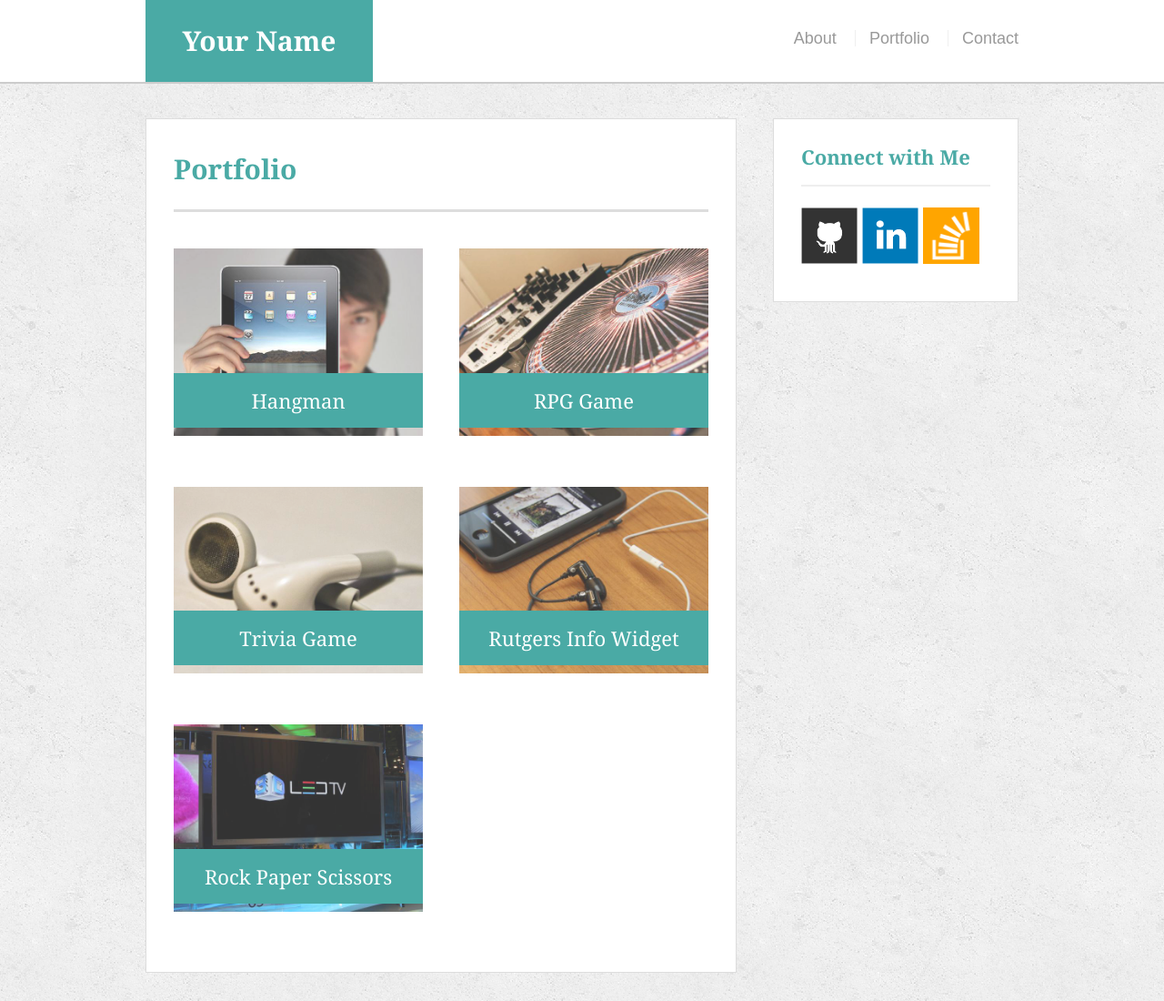
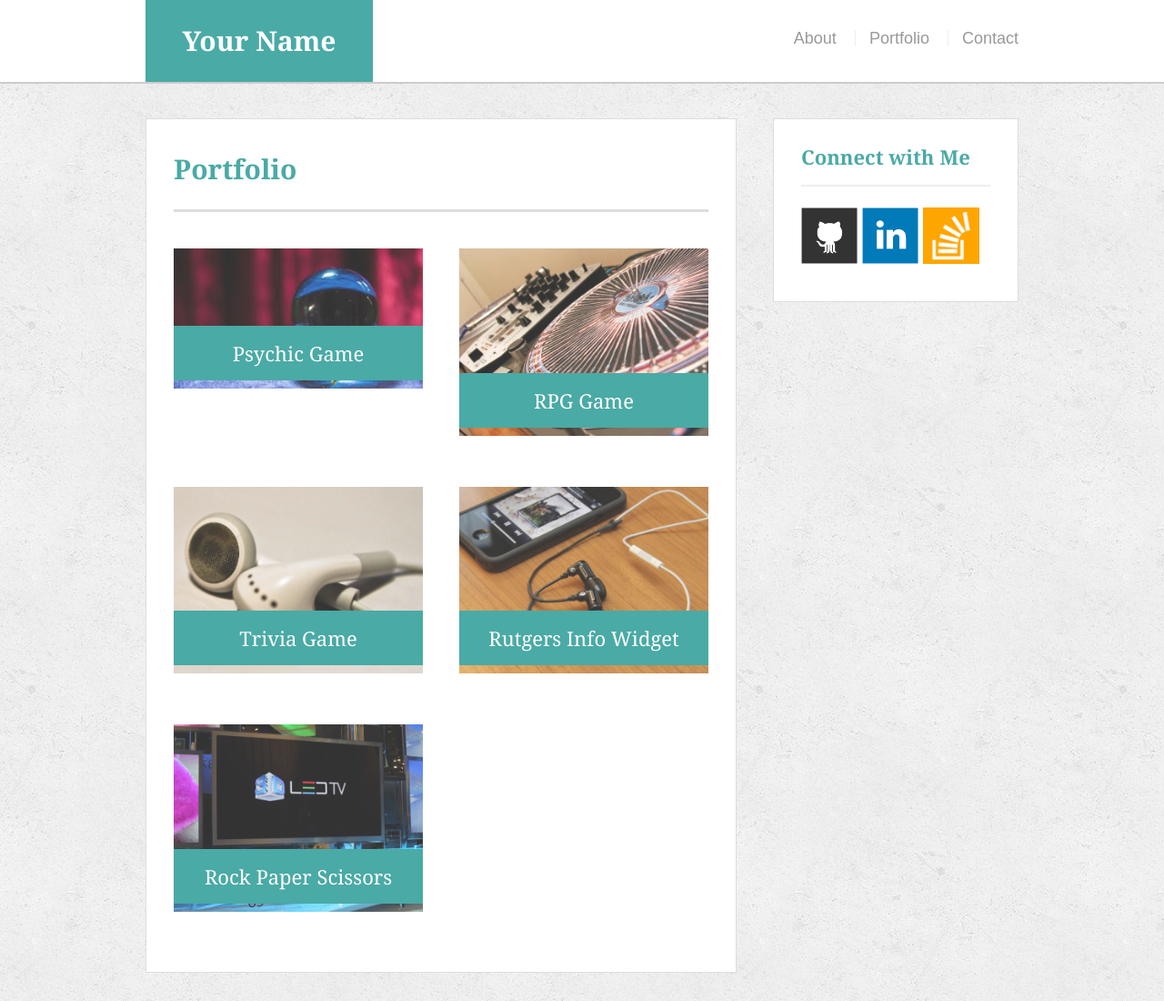
Before and after one commit to DennisMarkham/Responsive-Portfolio, a plain HTML site: page portfolio.html in a window 1280 px wide. Shown: the top 1100 px of the page at 91% size. Drawn offline with Linux system fonts and the light colour scheme.

Commit message:
I am committing

```diff
--- a/portfolio.html
+++ b/portfolio.html
@@ -28,9 +28,11 @@
       <h1>Portfolio</h1>
 
       <div class="work">
-        <img src="assets/images/technics-q-c-640-480-1.jpg" alt="hangman">
+        <a href ="https://dennismarkham.github.io/Psychic-Game/">
+          <img src="assets/images/crystalBall.jpg" alt="psychic game">
+        </a>
 
-        <h3>Hangman</h3>
+        <h3>Psychic Game</h3>
       </div>
       <div class="work">
         <img src="assets/images/technics-q-c-640-480-2.jpg" alt="RPG Game">
```
Also changed, not shown: assets/images/crystalBall.jpg (added).
